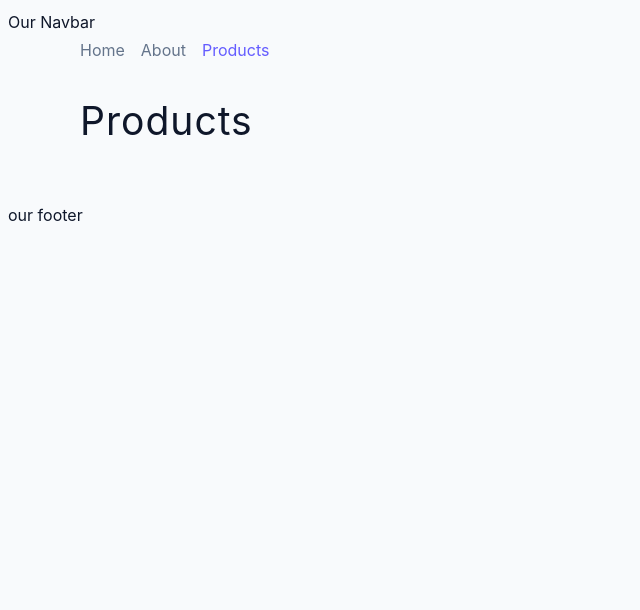
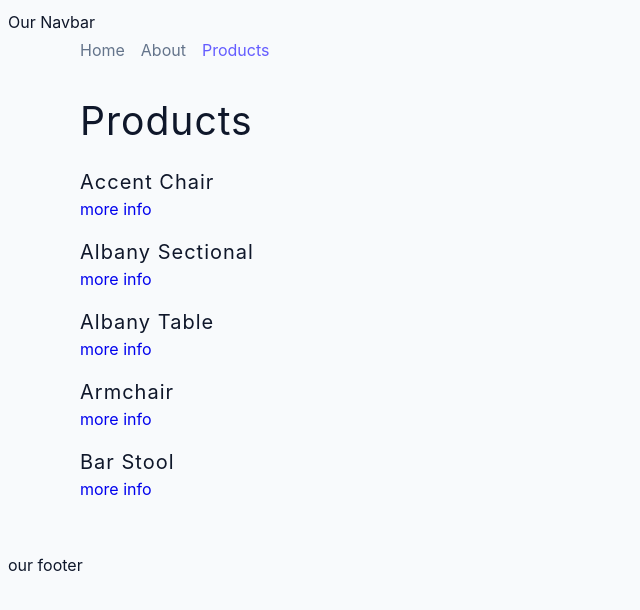
Before and after one commit to RahulRam12833/ReactRouterApp, a React (Create React App) app: page /products in a window 1280 px wide. Shown: the top 610 px of the page, without its empty margins (0-640 px from the left). Built offline with nearby package versions, Linux system fonts and the light colour scheme.

Commit message:
Created the products page

```diff
--- a/src/App.js
+++ b/src/App.js
@@ -4,6 +4,7 @@ import About from './pages/About';
 import Products from './pages/Products';
 import Error from './pages/Error';
 import SharedLayout from './pages/SharedLayout';
+import SingleProduct from './pages/SingleProduct'
 
 function App() {
   return <BrowserRouter>
@@ -13,6 +14,7 @@ function App() {
       <Route index element={<Home/>}/>
       <Route path="about" element={<About/>}/>
       <Route path="products" element={<Products/>}/>
+      <Route path="products/:productId" element={<SingleProduct/>}/>
       <Route path="*" element={<Error/>}/>
     </Route>
 
--- a/src/data.js
+++ b/src/data.js
@@ -3,14 +3,14 @@ const products = [
     id: 'recZkNf2kwmdBcqd0',
     name: 'accent chair',
     image:
-      'https://res.cloudinary.com/dt2g7mgtv/image/upload/v1681749482/react-comfy-store-products/iuYyO9RP_o_upinxq.jpg',
+      'https://res.cloudinary.com/dpsteejmc/image/upload/v1681749482/react-comfy-store-products/iuYyO9RP_o_upinxq.jpg',
   },
   {
     id: 'recEHmzvupvT8ZONH',
     name: 'albany sectional',
 
     image:
-      'https://res.cloudinary.com/dt2g7mgtv/image/upload/v1681750782/react-comfy-store-products/product-2_lusrzx.jpg',
+      'https://res.cloudinary.com/dpsteejmc/image/upload/v1681750782/react-comfy-store-products/product-2_lusrzx.jpg',
   },
   {
     id: 'rec5NBwZ5zCD9nfF0',
--- a/src/pages/Products.js
+++ b/src/pages/Products.js
@@ -1,10 +1,19 @@
+import { Link } from "react-router-dom";
+import products from "../data";
 const Products = () => {
   return (
-    <>
       <section className='section'>
         <h2>products</h2>
+        <div className="products">
+          {products.map((product)=>{
+            return<article key={product.id}>
+              <h5>{product.name}</h5>
+              <Link to={`/products/${product.id}`}>more info</Link>
+            </article>
+          })}
+        </div>
       </section>
-    </>
+
   );
 };
 
--- a/src/pages/SingleProduct.js
+++ b/src/pages/SingleProduct.js
@@ -1,7 +1,14 @@
+import { Link,useParams } from "react-router-dom";
+import products from "../data";
 const SingleProduct = () => {
+  const {productId}=useParams()
+  const product=products.find((product)=>product.id===productId)
+  const {image,name}=product
   return (
     <section className='section product'>
-      <h2>single product</h2>
+      <img src={image} alt={name}/>
+      <h5>{name}</h5>
+      <Link to="/products">back to products</Link>
     </section>
   );
 };
```
